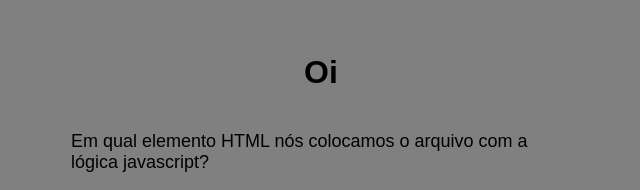
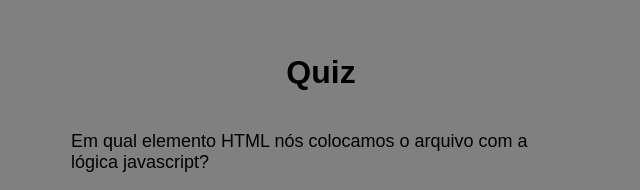
Before and after one commit to glorinha23/atividade10, a plain HTML site: page index.html in a window 1280 px wide. Shown: the part 179-369 px from the top of the page, 319-959 px from the left. Drawn offline with Linux system fonts and the light colour scheme.

Commit message:
Update index.html

```diff
--- a/index.html
+++ b/index.html
@@ -12,7 +12,7 @@
       <div class="progress--bar"></div>
     </div>
 
-    <h1>Oi</h1>
+    <h1>Quiz</h1>
 
     <div class="questionArea">
       <div class="question"></div>
```
